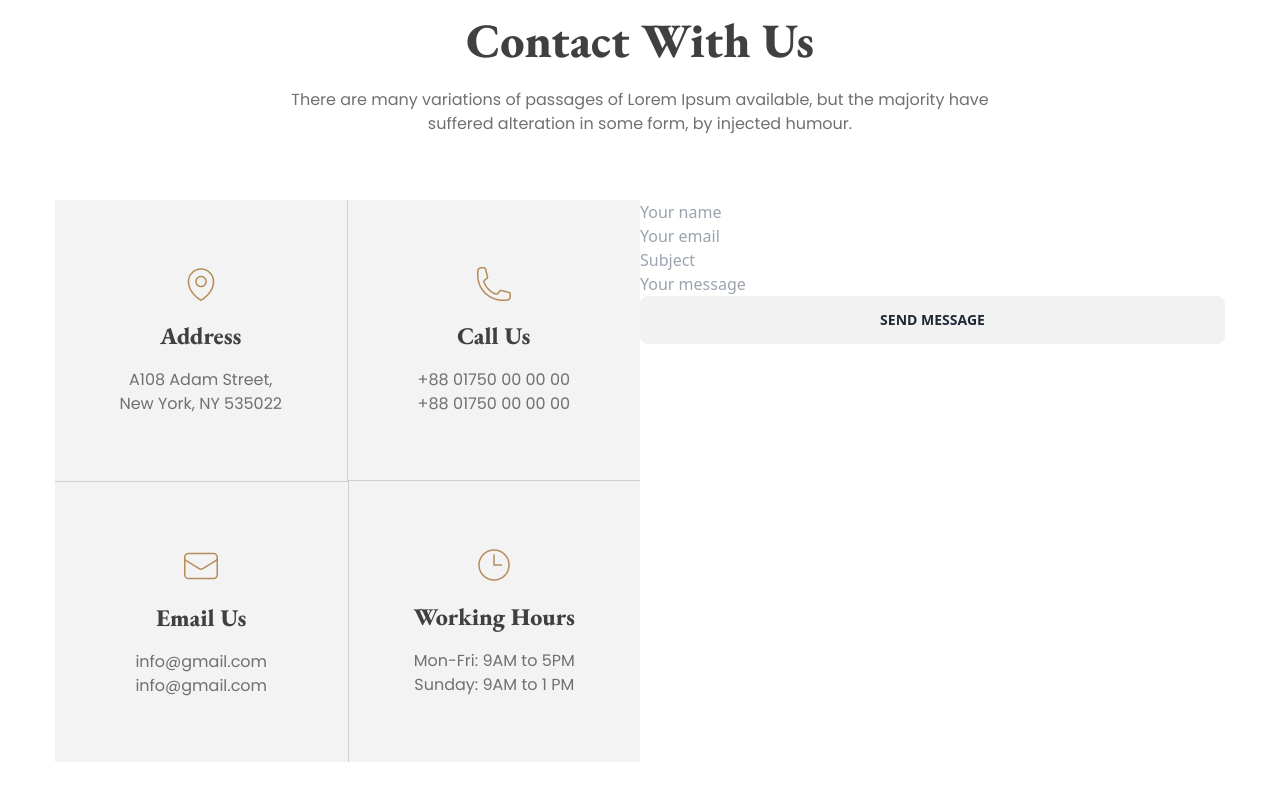
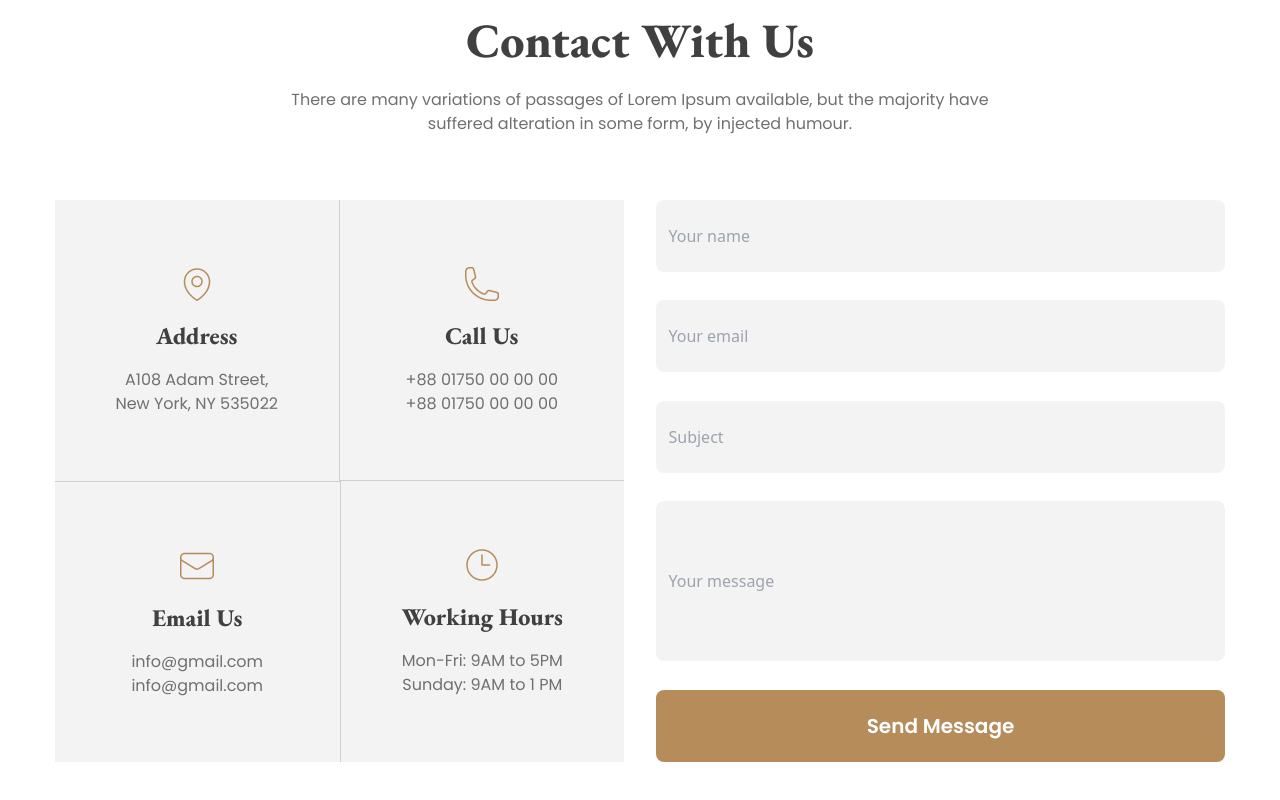
Before and after one commit to m01713261932/legal-solution-resources-project, a plain HTML site: page index.html in a window 1280 px wide. Shown: the part 3681-4481 px from the top of the page. Before the commit the page ends 4443 px from the top, so only its background shows below. Drawn offline with nearby package versions, Linux system fonts and the light colour scheme.

Commit message:
added send message

```diff
--- a/index.html
+++ b/index.html
@@ -426,7 +426,7 @@
 
 
 
-    <section class="max-w-[73.125rem] mx-auto text-center pt-20">
+    <section class="max-w-[73.125rem] mx-auto text-center py-20">
         <section class="text-center mx-auto">
             <h2 class="eb-garamond font-extrabold text-5xl text-[#414040]">
                 Contact With Us
@@ -438,7 +438,7 @@
             </p>
         </section>
 
-        <div class="flex">
+        <div class="flex gap-8">
             <div class="flex-1">
                 <div class="grid grid-cols-2">
                     <div class="flex flex-col items-center text-center bg-[#F3F3F3] border-r border-[#CFCFCF]">
@@ -491,12 +491,12 @@
                     </div>
                 </div>
             </div>
-            <div class="flex flex-1 flex-col">
-                <input type="text" name="" id="" placeholder="Your name">
-                <input type="email" name="" id="" placeholder="Your email">
-                <input type="text" name="" id="" placeholder="Subject">
-                <input type="text" name="" id="" placeholder="Your message">
-                <button class="btn" type="submit">Send Message</button>
+            <div class="flex flex-1 flex-col justify-between">
+                <input class="h-[4.5rem] bg-[#F3F3F3] rounded-lg" type="text" name="" id="" placeholder=" &nbsp Your name">
+                <input class="h-[4.5rem] bg-[#F3F3F3] rounded-lg" type="email" name="" id="" placeholder=" &nbsp Your email">
+                <input class="h-[4.5rem] bg-[#F3F3F3] rounded-lg" type="text" name="" id="" placeholder=" &nbsp Subject">
+                <input class="h-[10rem] bg-[#F3F3F3] rounded-lg" type="text" name="" id="" placeholder=" &nbsp Your message">
+                <button class="h-[4.5rem] bg-[#B68C5A;] rounded-lg text-white poppins text-xl font-semibold" class="btn" type="submit">Send Message</button>
             </div>
         </div>
     </section>
```
